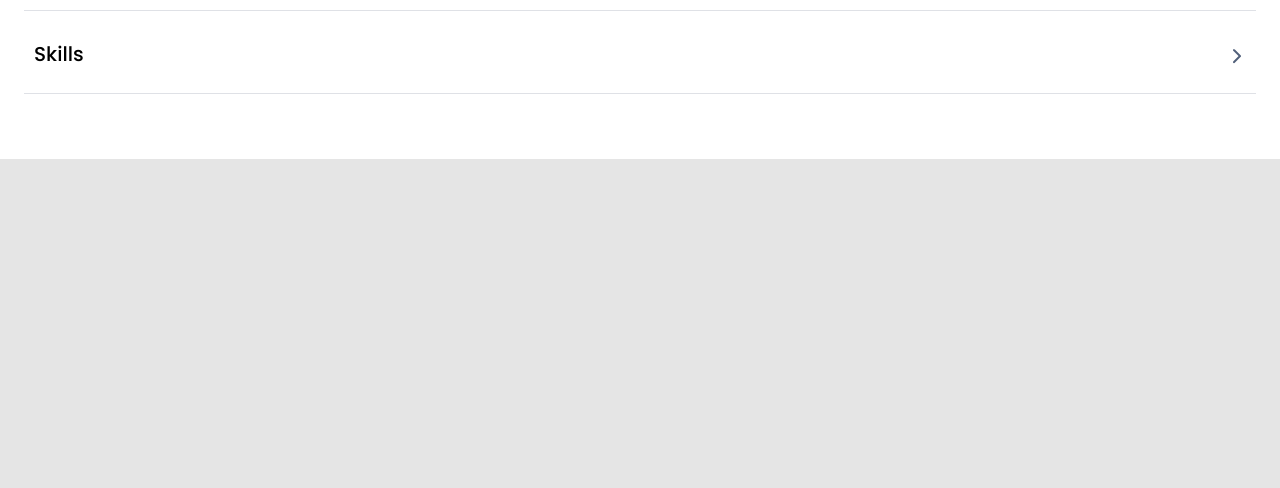
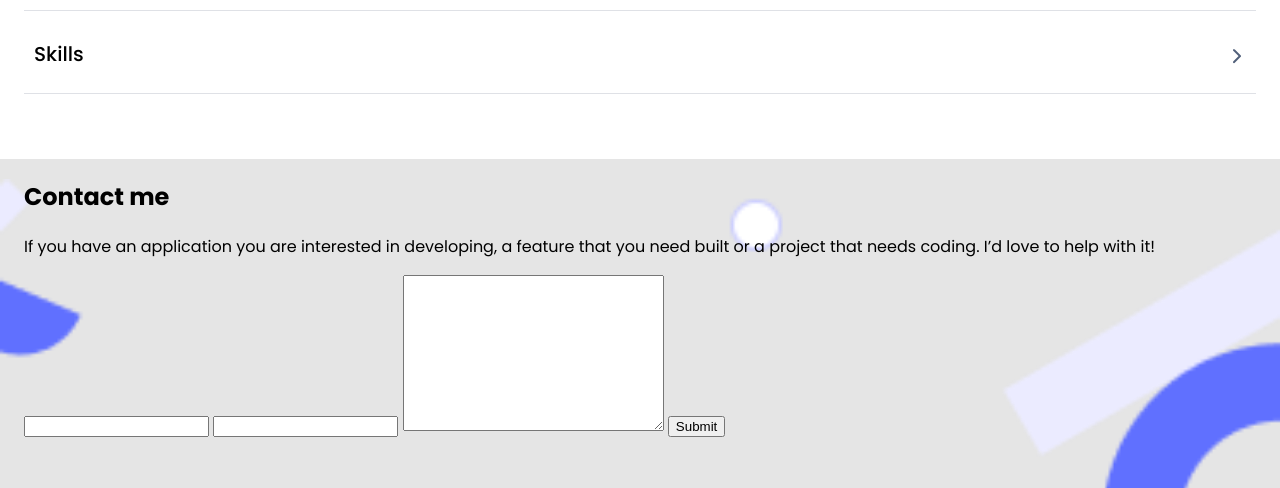
Before and after one commit to ShaliniNayan/Shalini_Portfolio, a website: page index.html in a window 1280 px wide. Shown: the part 3927-4415 px from the top of the page. Before the commit the page ends 4086 px from the top, so only its background shows below. Drawn offline with Linux system fonts and the light colour scheme.

Commit message:
Add html code for contact form

```diff
--- a/index.html
+++ b/index.html
@@ -306,5 +306,20 @@
         </ul>
       </div>
     </section>
+
+    <section class="cotact-form">
+      <h1>Contact me</h1>
+      <p>
+        If you have an application you are interested in developing, a feature
+        that you need built or a project that needs coding. I’d love to help
+        with it!
+      </p>
+      <form action="#">
+        <input type="text" />
+        <input type="email" />
+        <textarea name="" id="" cols="30" rows="10"></textarea>
+        <button>Submit</button>
+      </form>
+    </section>
   </body>
 </html>
```
